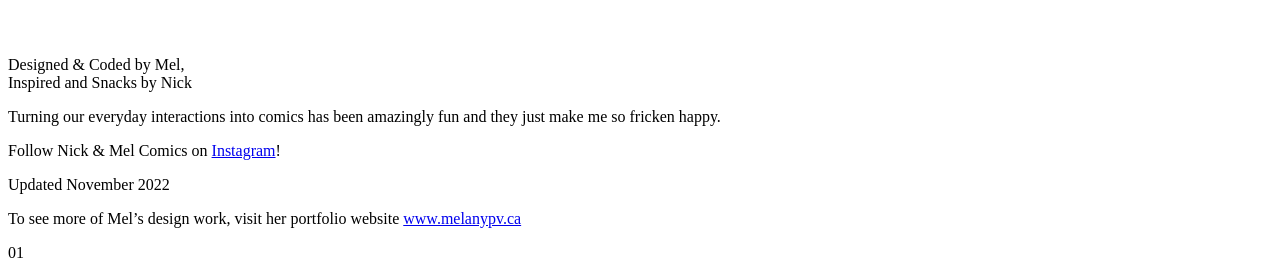
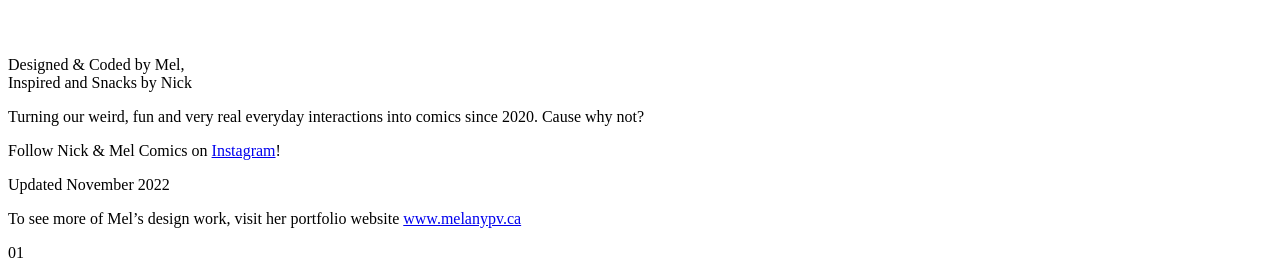
Before and after one commit to mpelletiervaillant/nick-and-mel-comics-website, a Jekyll site: the page built from comic-1.html, in a window 1280 px wide and 900 px high, scrolled down 3821 px. Shown: the part 622-897 px from the top of the window. Built offline with Jekyll 4.4.1, drawn with Linux system fonts in a browser that asks for light colours; nearby versions of some CDN libraries; some web fonts are replaced.

Commit message:
Make footers consistent

```diff
--- a/_layouts/interior.html
+++ b/_layouts/interior.html
@@ -64,7 +64,7 @@
       </div>
 
       <div class="mobile-push unit xs-1 m-2-5 gutter">
-        <p class="blue push-0">Turning our everyday interactions into comics has been amazingly fun and they just make me so fricken happy.</p>
+        <p class="blue push-0">Turning our weird, fun and very real everyday interactions into comics since 2020. Cause why not?</p>
       </div>
 
       <div class="mobile-push unit xs-1 m-1-5 gutter">
```
